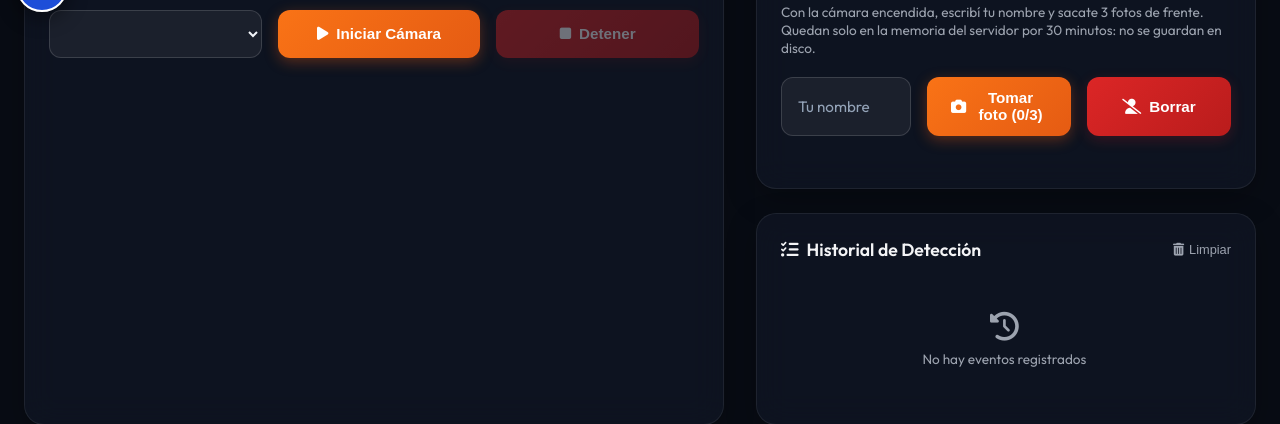
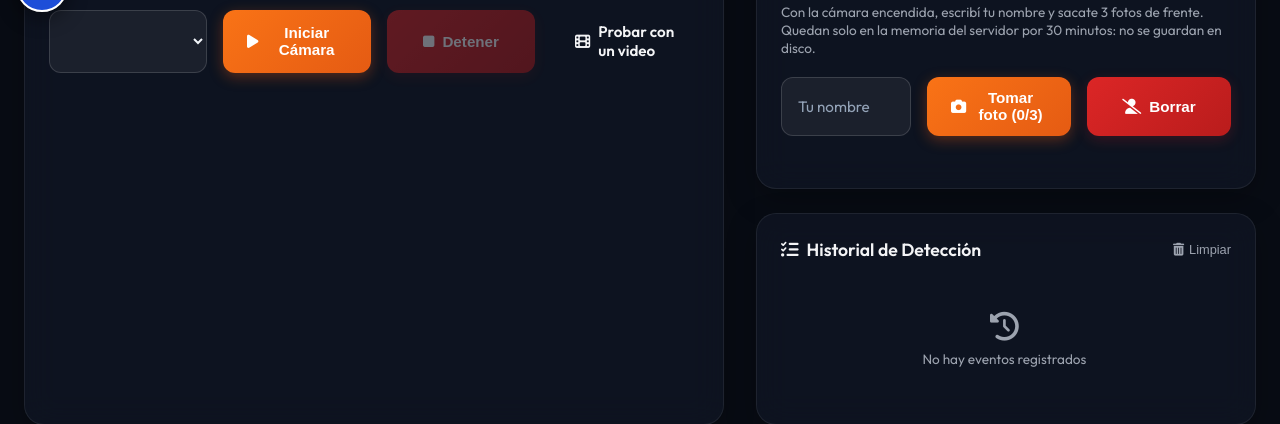
Before and after one commit to Alexovied/racvisionorg, a Flask app: page /app in a window 1280 px wide. Shown: the part 772-1196 px from the top of the page. Run offline with Flask 3, Linux system fonts and the light colour scheme; lists and menus that the app fills with data are empty.

Commit message:
Demo: probar el detector con un video o una foto, sin webcam
- botón 'Probar con un video' en /app: analiza un video o una foto del visitante con el mismo circuito
- se ve sin espejar y con su proporción (las cajas caen en su lugar); no registra eventos ni toca la alarma

Co-Authored-By: Claude Opus 5.5 <noreply@anthropic.com>

```diff
--- a/static/style.css
+++ b/static/style.css
@@ -197,6 +197,10 @@ header p {
     height: 100%;
     object-fit: cover;
     transform: scaleX(-1); /* Espejar para vista natural */
+}
+
+#webcam.sin-espejo {
+    transform: none; /* un video o una foto se ven como son */
 }
 
 #overlay {
--- a/templates/index.html
+++ b/templates/index.html
@@ -64,6 +64,10 @@
                     <button class="btn btn-danger" id="btn-stop" disabled>
                         <i class="fa-solid fa-stop"></i> Detener
                     </button>
+                    <label class="btn" id="btn-archivo" title="Sin cámara: probá con un video de una obra o una foto">
+                        <i class="fa-solid fa-film"></i> Probar con un video
+                        <input type="file" id="archivo" accept="video/*,image/*" hidden>
+                    </label>
                 </div>
             </section>
 
@@ -233,7 +237,63 @@
             captureCanvas.height = overlay.height;
         }
 
+        // Sin webcam (o para mostrarlo con un video de obra): se analiza un video o una foto del visitante.
+        // No sale de su navegador salvo los cuadros que se mandan a /predict, igual que con la cámara.
+        let espejo = true, urlArchivo = null;
+        const contenedor = document.querySelector('.video-container');
+        document.getElementById('archivo').addEventListener('change', e => {
+            const archivo = e.target.files[0];
+            if (!archivo) return;
+            stopWebcam();
+            urlArchivo = URL.createObjectURL(archivo);
+            espejo = false;
+            video.classList.add('sin-espejo');
+            if (archivo.type.startsWith('image/')) {
+                // Una foto: se la pasa a video de un cuadro con un canvas, así usa el mismo circuito
+                const img = new Image();
+                img.onload = () => {
+                    const c = document.createElement('canvas');
+                    c.width = img.naturalWidth; c.height = img.naturalHeight;
+                    c.getContext('2d').drawImage(img, 0, 0);
+                    const pista = c.captureStream(1);
+                    const repintar = setInterval(() => { if (!localStream) clearInterval(repintar); else c.getContext('2d').drawImage(img, 0, 0); }, 500);
+                    localStream = pista;
+                    video.srcObject = pista;
+                    arrancarArchivo();
+                };
+                img.src = urlArchivo;
+            } else {
+                localStream = { getTracks: () => [], getVideoTracks: () => [] };
+                video.srcObject = null;
+                video.src = urlArchivo;
+                video.loop = true;
+                arrancarArchivo();
+            }
+            e.target.value = '';
+        });
+
+        function arrancarArchivo() {
+            video.onloadedmetadata = () => {
+                // El recuadro toma la proporción del archivo: así no se recorta y las cajas caen en su lugar
+                contenedor.style.aspectRatio = `${video.videoWidth} / ${video.videoHeight}`;
+                video.play();
+                setupCanvasSize();
+                loadingOverlay.style.opacity = '0';
+                setTimeout(() => { loadingOverlay.style.display = 'none'; }, 300);
+                btnStart.disabled = false;
+                btnStop.disabled = false;
+                systemPulse.className = "pulse-dot active";
+                systemStatusText.innerText = "Analizando archivo";
+                isDetecting = true;
+                detectLoop();
+            };
+        }
+
         async function startWebcam() {
+            espejo = true;
+            video.classList.remove('sin-espejo');
+            contenedor.style.aspectRatio = '';
+            if (urlArchivo) { video.removeAttribute('src'); URL.revokeObjectURL(urlArchivo); urlArchivo = null; }
             try {
                 // Resetear buffer de suavizado del backend al iniciar
                 fetch('/reset_buffer', { method: 'POST', headers: { 'X-CSRFToken': CSRF } }).catch(() => {});
@@ -284,6 +344,7 @@
                 localStream = null;
             }
             video.srcObject = null;
+            if (urlArchivo) { video.pause(); video.removeAttribute('src'); video.load(); URL.revokeObjectURL(urlArchivo); urlArchivo = null; }
             // Resetear buffer de suavizado del backend al detener
             fetch('/reset_buffer', { method: 'POST', headers: { 'X-CSRFToken': CSRF } }).catch(() => {});
 
@@ -339,8 +400,10 @@
             if (overlay.width !== video.videoWidth) setupCanvasSize();
 
             captureCtx.save();
-            captureCtx.translate(captureCanvas.width, 0);
-            captureCtx.scale(-1, 1);
+            if (espejo) {  // la webcam se ve (y se analiza) espejada; un video o una foto, tal cual
+                captureCtx.translate(captureCanvas.width, 0);
+                captureCtx.scale(-1, 1);
+            }
             captureCtx.drawImage(video, 0, 0, captureCanvas.width, captureCanvas.height);
             captureCtx.restore();
 
@@ -445,7 +508,7 @@
             if (alarma && alarma !== ultimaAlarma) {
                 ultimaAlarma = alarma;
                 if (alarma === 'con_casco') enviarEvento({ type: 'con_casco', confidence: 100, camera: CAMERA_NAME });
-                if (REGISTRA) fetch('/api/alarm', { method: 'POST', headers: { 'Content-Type': 'application/json', 'X-CSRFToken': CSRF },
+                if (REGISTRA && !urlArchivo) fetch('/api/alarm', { method: 'POST', headers: { 'Content-Type': 'application/json', 'X-CSRFToken': CSRF },
                                       body: JSON.stringify({ state: alarma }) }).then(sesionVencida).catch(() => {});
             }
 
@@ -488,7 +551,7 @@
 
         function enviarEvento(evento) {
             // La auditoría también despacha la alarma física en admin.py
-            if (!REGISTRA) return;  // modo demostración: no se guarda nada
+            if (!REGISTRA || urlArchivo) return;  // modo demostración o un archivo de prueba: no se guarda nada
             fetch('/admin/api/events', { method: 'POST', headers: { 'Content-Type': 'application/json', 'X-CSRFToken': CSRF },
                                          body: JSON.stringify(evento) }).then(sesionVencida).catch(() => {});
         }
```
